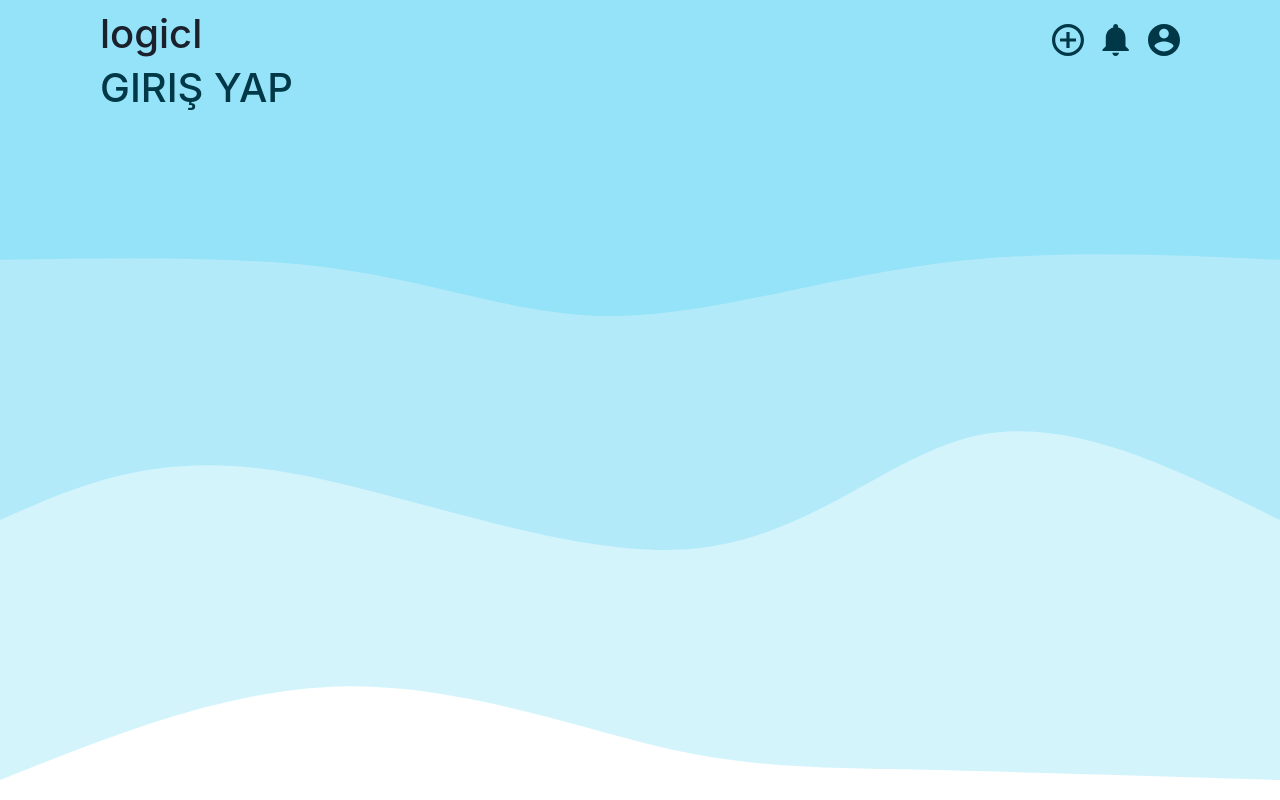
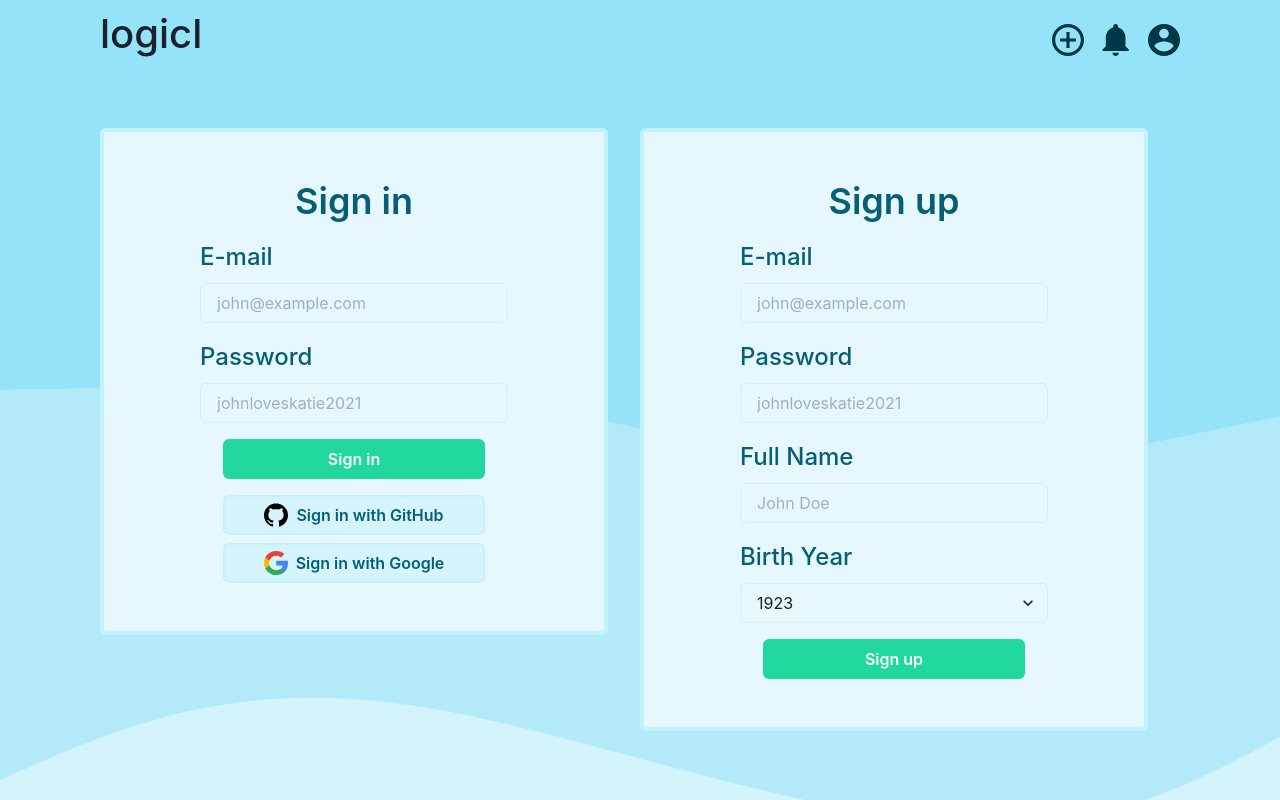
Before and after one commit to pauieeecs/logicl, a Next.js app: page /auth in a window 1280 px wide. Built offline with nearby package versions, Linux system fonts and the light colour scheme.

Commit message:
initial commit :100:
-auth page
-some changes on _app.tsx and container.tsx

```diff
--- a/src/components/Container.tsx
+++ b/src/components/Container.tsx
@@ -1,5 +1,6 @@
-import { Flex, Image } from "@chakra-ui/react"
+import { Flex } from "@chakra-ui/react"
 import React from "react"
+import Navbar from "./Navbar"
 
 interface Props {
   bgSrc: string
@@ -7,8 +8,15 @@ interface Props {
 
 const Container: React.FC<Props> = ({ bgSrc, children }) => {
   return (
-    <Flex width="100%" height="100%" flexDirection="column" alignItems="center">
-      <Image src={bgSrc} position="absolute" top="0" left="0" zIndex="-1" />
+    <Flex
+      width="100%"
+      height="100%"
+      minH="100vh"
+      flexDirection="column"
+      alignItems="center"
+      backgroundImage={`url(${bgSrc})`}
+    >
+      <Navbar />
       {children}
     </Flex>
   )
--- a/src/pages/_app.tsx
+++ b/src/pages/_app.tsx
@@ -1,13 +1,11 @@
 import { AppProps } from "next/app"
 import { ChakraProvider, CSSReset, Flex } from "@chakra-ui/react"
-import Navbar from "../components/Navbar"
 
 function MyApp({ Component, pageProps }: AppProps): React.ReactNode {
   return (
     <ChakraProvider>
       <CSSReset />
       <Flex width="100%" height="100%" minH="100vh" flexDirection="column">
-        <Navbar />
         <Component {...pageProps} />
       </Flex>
     </ChakraProvider>
--- a/src/pages/auth.tsx
+++ b/src/pages/auth.tsx
@@ -1,14 +1,178 @@
-import { Flex, Heading } from "@chakra-ui/react"
+import {
+  Button,
+  Flex,
+  FormControl,
+  FormLabel,
+  Heading,
+  Image,
+  Input,
+  Select,
+} from "@chakra-ui/react"
 import React from "react"
 import Container from "../components/Container"
 
 const Auth: React.FC = () => {
+  const getYearsArray = (): number[] => {
+    const yearStart = 1923
+    const yearEnd = new Date().getUTCFullYear()
+
+    const arr: number[] = []
+
+    for (let i = yearStart; i < yearEnd + 1; i++) {
+      arr.push(i)
+    }
+
+    return arr
+  }
+
   return (
     <Container bgSrc="/wave1.svg">
-      <Flex width="1080px" height="100%">
-        <Heading fontWeight="500" fontSize="40px" color="#003848" textTransform="uppercase">
-          Giriş yap
-        </Heading>
+      <Flex width="1080px" height="100%" flexDirection="row" justifyContent="space-between" py={16}>
+        <Flex
+          flexDirection="column"
+          flex="1"
+          borderRadius={6}
+          backgroundColor="#E6F8FD"
+          border="4px solid #C3F2FF"
+          alignItems="center"
+          height="100%"
+          py={12}
+          px={24}
+          mr={8}
+        >
+          <Heading fontWeight="600" fontSize="36px" color="#065E77">
+            Sign in
+          </Heading>
+          <FormControl mt={4}>
+            <FormLabel fontWeight="500" color="#065E77" fontSize="24px">
+              E-mail
+            </FormLabel>
+            <Input
+              focusBorderColor="#B3EBFA"
+              borderRadius={6}
+              placeholder="john@example.com"
+              type="email"
+              id="login-mail"
+            />
+            <FormLabel mt={4} fontWeight="500" color="#065E77" fontSize="24px">
+              Password
+            </FormLabel>
+            <Input
+              focusBorderColor="#B3EBFA"
+              borderRadius={6}
+              placeholder="johnloveskatie2021"
+              type="password"
+              id="login-password"
+            />
+          </FormControl>
+          <Button
+            variant="solid"
+            backgroundColor="#20D79E"
+            color="white"
+            mt={4}
+            py={2}
+            width="85%"
+            _hover={{ backgroundColor: "#16BF8B" }}
+          >
+            Sign in
+          </Button>
+          <Button
+            justifyContent="center"
+            leftIcon={<Image boxSize={6} src="/github.svg" />}
+            variant="solid"
+            backgroundColor="#D5F4FC"
+            color="#065E77"
+            mt={4}
+            width="85%"
+            py={2}
+            border="2px solid #C3F2FF"
+            _hover={{ backgroundColor: "#C6F3FF" }}
+          >
+            Sign in with GitHub
+          </Button>
+          <Button
+            justifyContent="center"
+            leftIcon={<Image boxSize={6} src="/google.svg" />}
+            variant="solid"
+            backgroundColor="#D5F4FC"
+            color="#065E77"
+            mt={2}
+            width="85%"
+            py={2}
+            border="2px solid #C3F2FF"
+            _hover={{ backgroundColor: "#C6F3FF" }}
+          >
+            Sign in with Google
+          </Button>
+        </Flex>
+        <Flex
+          flexDirection="column"
+          flex="1"
+          borderRadius={6}
+          backgroundColor="#E6F8FD"
+          border="4px solid #C3F2FF"
+          alignItems="center"
+          py={12}
+          px={24}
+          mr={8}
+        >
+          <Heading fontWeight="600" fontSize="36px" color="#065E77">
+            Sign up
+          </Heading>
+          <FormControl mt={4}>
+            <FormLabel fontWeight="500" color="#065E77" fontSize="24px">
+              E-mail
+            </FormLabel>
+            <Input
+              focusBorderColor="#B3EBFA"
+              borderRadius={6}
+              placeholder="john@example.com"
+              type="email"
+              id="login-mail"
+            />
+            <FormLabel mt={4} fontWeight="500" color="#065E77" fontSize="24px">
+              Password
+            </FormLabel>
+            <Input
+              focusBorderColor="#B3EBFA"
+              borderRadius={6}
+              placeholder="johnloveskatie2021"
+              type="password"
+              id="login-password"
+            />
+            <FormLabel mt={4} fontWeight="500" color="#065E77" fontSize="24px">
+              Full Name
+            </FormLabel>
+            <Input
+              focusBorderColor="#B3EBFA"
+              borderRadius={6}
+              placeholder="John Doe"
+              type="password"
+              id="login-password"
+            />
+            <FormLabel mt={4} fontWeight="500" color="#065E77" fontSize="24px">
+              Birth Year
+            </FormLabel>
+            <Select focusBorderColor="#B3EBFA">
+              {getYearsArray().map((year) => (
+                <option value={year} key={year}>
+                  {year}
+                </option>
+              ))}
+            </Select>
+          </FormControl>
+          <Button
+            variant="solid"
+            backgroundColor="#20D79E"
+            color="white"
+            mt={4}
+            py={2}
+            width="85%"
+            _hover={{ backgroundColor: "#16BF8B" }}
+          >
+            Sign up
+          </Button>
+        </Flex>
       </Flex>
     </Container>
   )
```
Also changed, not shown: public/github.svg (added), public/google.svg (added).
